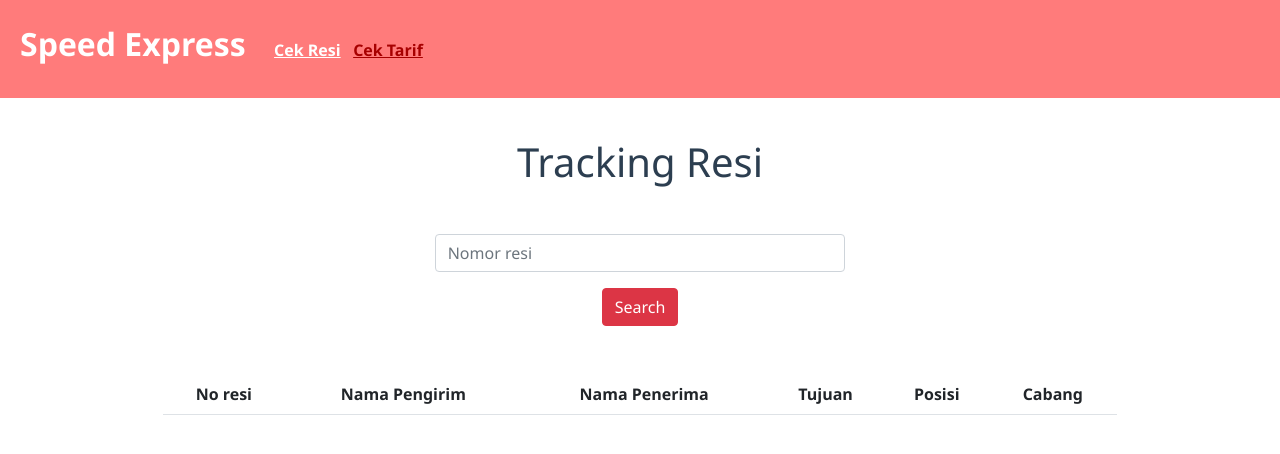
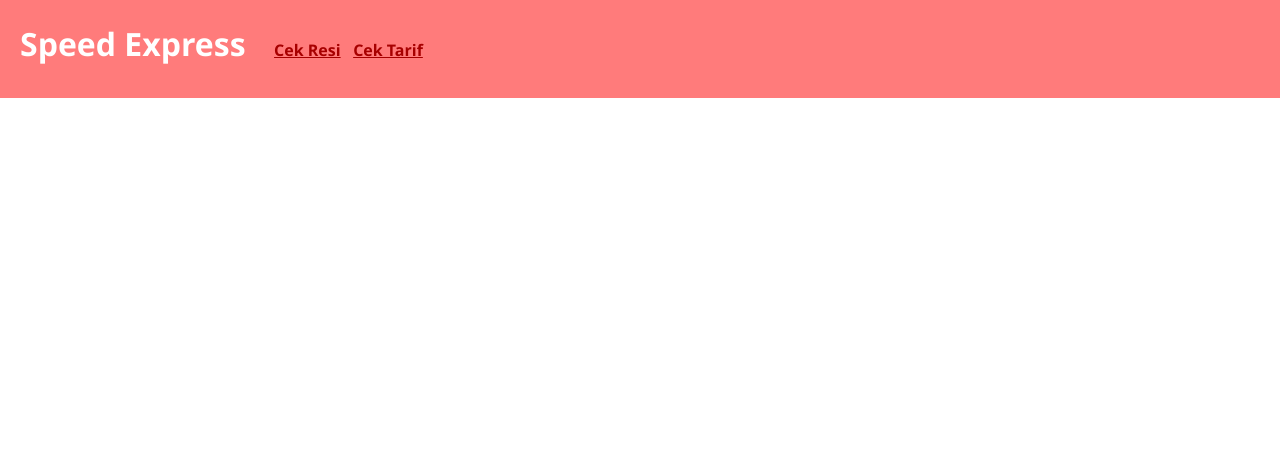
Before and after one commit to GowellKent/client_customer, a Vue app: page / in a window 1280 px wide. Shown: the top 454 px of the page. Built offline with nearby package versions, Linux system fonts and the light colour scheme; what vue-toasted would draw is missing.

Commit message:
updt route resi

```diff
--- a/src/App.vue
+++ b/src/App.vue
@@ -3,7 +3,7 @@
 
     <nav>
       <a class="navbar-brand disabled ayam">Speed Express</a>&nbsp;&nbsp;
-      <router-link to="/">Cek Resi</router-link> &nbsp;
+      <router-link to="/resi">Cek Resi</router-link> &nbsp;
       <router-link to="/tarif">Cek Tarif</router-link>
     </nav>
 
--- a/src/router/index.js
+++ b/src/router/index.js
@@ -6,7 +6,7 @@
 
 const routes = [
   {
-    path: '/',
+    path: '/resi',
     name: 'home',
     component: HomeView
   },
```
